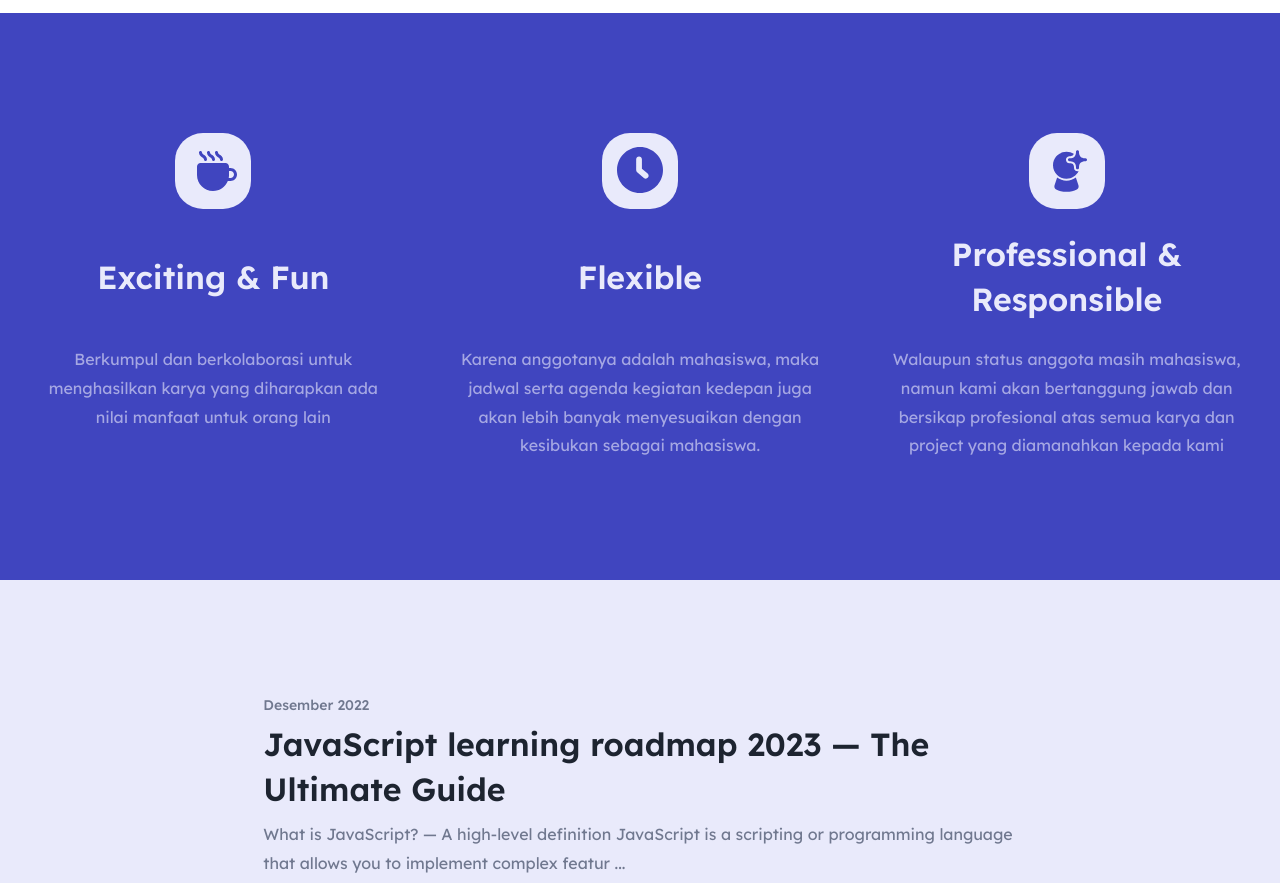
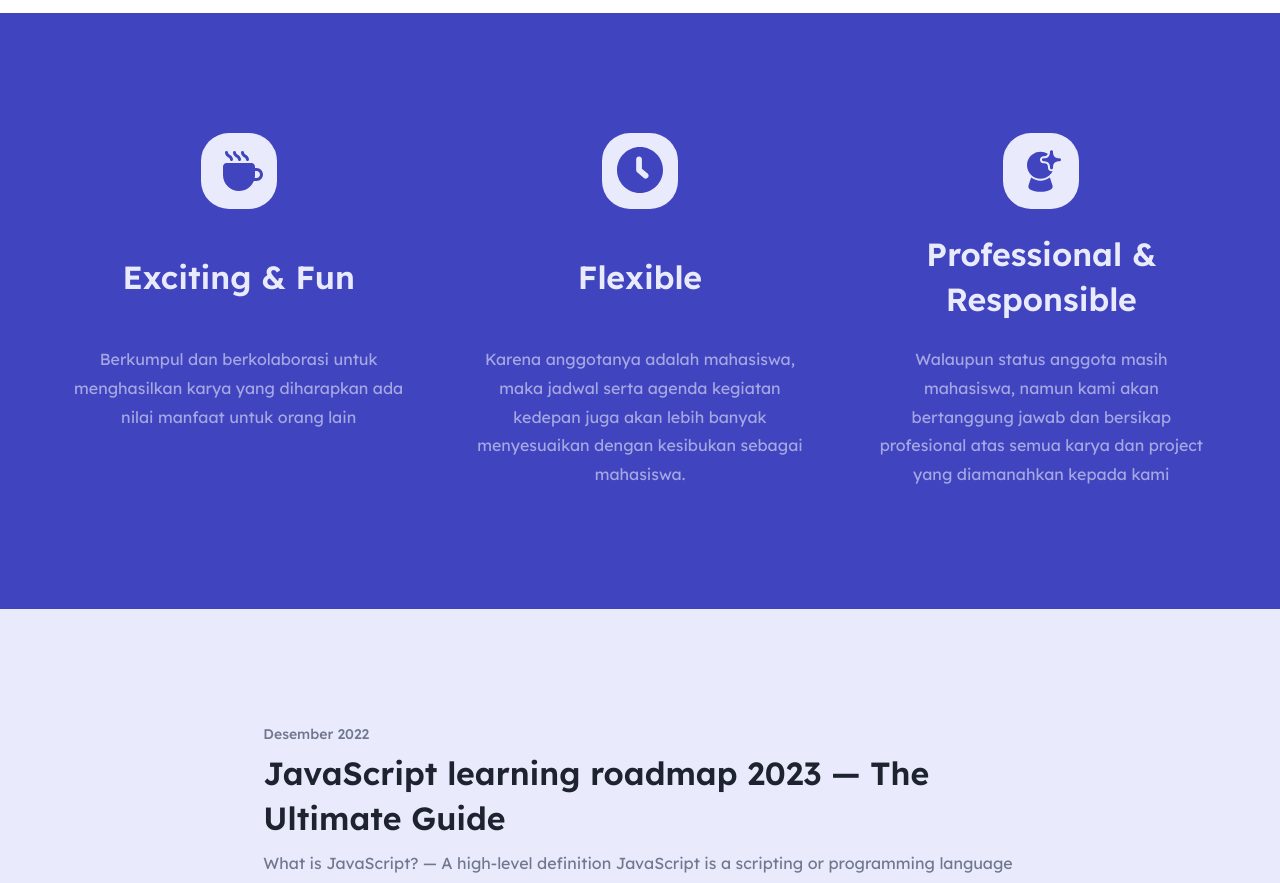
Before and after one commit to ngodingo/landing-page, a Next.js app: page / in a window 1280 px wide. Shown: the part 1880-2763 px from the top of the page. Built offline with nearby package versions, Linux system fonts and the light colour scheme.

Commit message:
UI improvement

```diff
--- a/src/page-components/homepage/characteristic.js
+++ b/src/page-components/homepage/characteristic.js
@@ -42,7 +42,6 @@ export function Characteristic () {
     >
 
         <Container
-          fluid
           className={tidyTw({
             layout: `
               == py-6
@@ -54,7 +53,7 @@ export function Characteristic () {
             <div
               className={tidyTw({
                 layout: `
-                  flex gap-y-14
+                  flex gap-y-14 gap-x-16
                   == flex-col items-center
                   lg:flex-row lg:items-start lg:justify-evenly
                 `,
@@ -66,15 +65,10 @@ export function Characteristic () {
                     <div
                       key={i}
                       className={tidyTw({
-                        size: `
-                          h-max
-                          == max-w-[380px]
-                          sm:max-w-[480px]
-                        `,
+                        size: 'h-max max-w-[360px]',
                         layout: `
                           grid gap-y-5
-                          == px-4
-                          lg:px-8 lg:basis-1/3
+                          lg:basis-1/3
                         `,
                         typography: 'text-center',
                       })}
```
